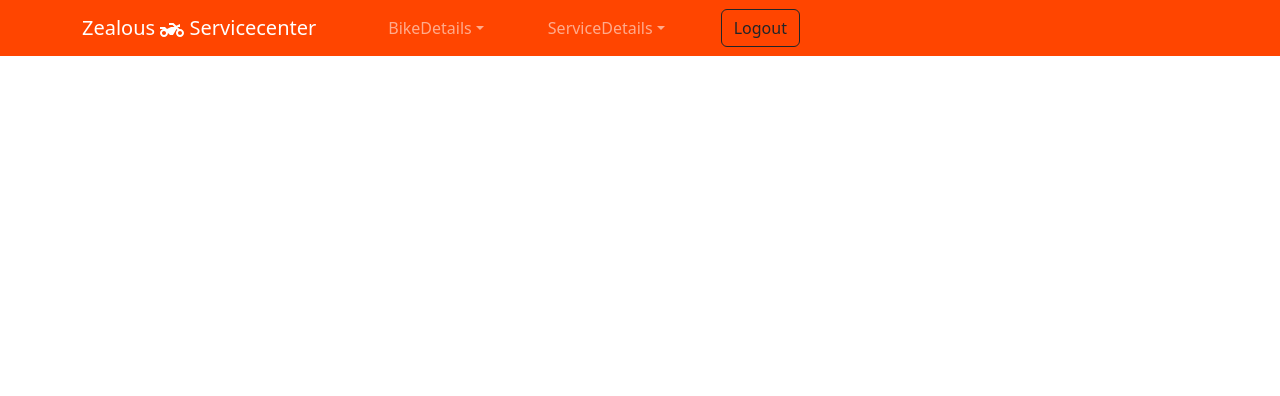
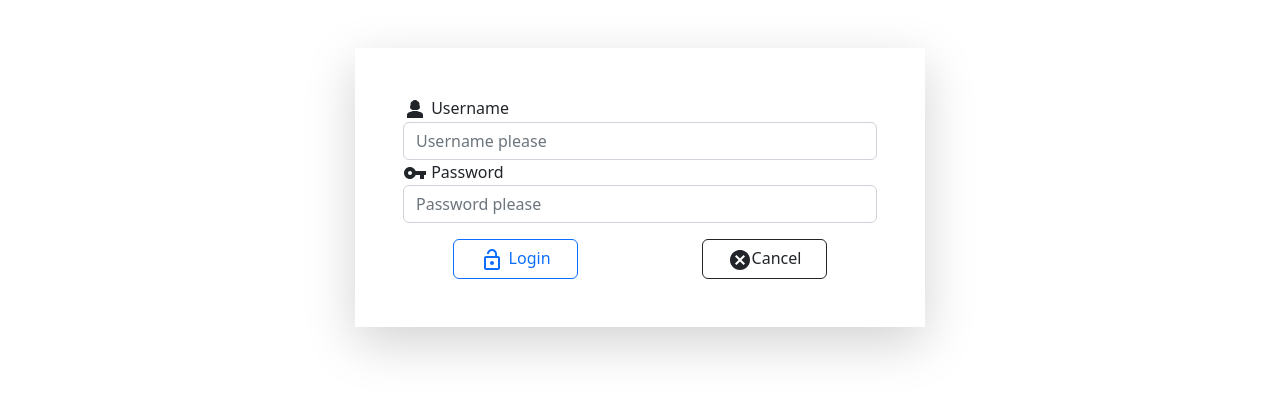
Before and after one commit to Manojkumar886/BikeServiceProject-Forntend, a React (Create React App) app: page / in a window 1280 px wide. Shown: the top 396 px of the page. Built offline with nearby package versions, Linux system fonts and the light colour scheme.

Commit message:
LoginPage is DONe

```diff
--- a/src/App.js
+++ b/src/App.js
@@ -2,6 +2,8 @@ import { BrowserRouter, Route, Routes } from "react-router-dom";
 import { Register01 } from "./BikeServiceForm";
 import { ListallbikeDetails } from "./ListallBikeValues";
 import { ListallbServiceDetails } from "./ListallServiceDetails";
+import { Login } from "./LoginPage";
+
 import { Newservicedetail } from "./NewserviceDetails";
 import {  Homepage } from "./PageinHome";
 
@@ -10,7 +12,10 @@ import {  Homepage } from "./PageinHome";
 function App() {
   return (
     <>
-    <BrowserRouter>
+    {
+      (sessionStorage.getItem("auth"))?
+      <>
+      <BrowserRouter>
     <Homepage/>
     <Routes>
       <Route path="createbikedetails" exact element={<Register01/>}/>
@@ -20,6 +25,14 @@ function App() {
       <Route />
     </Routes>
     </BrowserRouter>
+      </>
+      :
+      <>
+      <Login/>
+      </>
+    }
+
+
     </>
   );
 }
--- a/src/LoginPage.js
+++ b/src/LoginPage.js
@@ -1,11 +1,11 @@
 import { useState } from "react"
-import { Register } from "./BikeServiceForm"
-
+import LockOpenIcon from '@mui/icons-material/LockOpen';
+import CancelIcon from '@mui/icons-material/Cancel';
+import Person3Icon from '@mui/icons-material/Person3';
+import VpnKeyIcon from '@mui/icons-material/VpnKey';
 
 export const Login=()=>
 {
-    const[cview,setCview]=useState(false)
-
     const[user,setUser]=useState({
         "username":"",
         "password":""
@@ -21,44 +21,51 @@ export const Login=()=>
         })
     }
 
-
-
     return(
         <>
-            {(cview)?
-            <>
-                {alert("new will call")}
-                <Register />
-            </>
-            :
-            <>
                 <div className="container">
                     <div className="row justify-content-center mt-5">
                         <div className="col-lg-6 col-md-8 col-sm-12 p-5 shadow-lg">
                             <div className="form group">
-                                <label>Username</label>
-                                <input type="text" onChange={onPerform} value={user.username} name="username" placeholder="Username please" className="form-control" />
+                                <label><Person3Icon></Person3Icon> Username</label>
+                                <input type="text"
+                                onChange={onPerform}
+                                value={user.username}
+                                name="username"
+                                placeholder="Username please"
+                                className="form-control" />
                             </div>
                             <div className="form group">
-                                <label>Password</label>
-                                <input type="password" onChange={onPerform} value={user.password} name="password" placeholder="Password please" className="form-control" />
+                                <label><VpnKeyIcon></VpnKeyIcon> Password</label>
+                                <input type="password"
+                                onChange={onPerform}
+                                value={user.password}
+                                name="password"
+                                placeholder="Password please"
+                                className="form-control" />
                             </div>
                             <div className="row justify-content-around mt-3">
-                                <button className="col-3 btn btn-outline-primary" onClick={async()=>{
-
+                                <button className="col-3 btn btn-outline-primary" onClick={()=>
+                                {
+                                    if(user.username==="MANOJKUMAR" && user.password==="manoj123")
+                                    {
+                                        sessionStorage.setItem("auth",user.username)
+                                        window.location.assign("/")
+                                    }
+                                    else{
+                                        alert("invalid values")
+                                    }
                                 }}>
-                                    <i class="bi bi-box-arrow-in-right"></i>Login
+                                    <LockOpenIcon></LockOpenIcon> Login
                                 </button>
                                 <button className="col-3 btn btn-outline-dark" type="reset">
-                                    <i class="bi bi-x-circle-fill"></i>Cancel
+                                    <CancelIcon></CancelIcon>Cancel
                                 </button>
                             </div>
 
                         </div>
                     </div>
                 </div>
-            </>
-            }
         </>
     )
 }
--- a/src/NewserviceDetails.js
+++ b/src/NewserviceDetails.js
@@ -1,4 +1,5 @@
 import { useState } from "react"
+
 
 export const Newservicedetail=()=>
 {
--- a/src/PageinHome.js
+++ b/src/PageinHome.js
@@ -28,7 +28,11 @@ export const Homepage=()=>{
                         </NavDropdown>
                         </Nav>
                         <Nav className="ms-5">
-                        <button className="btn btn-outline-dark me-5 "   >
+                        <button className="btn btn-outline-dark me-5 " onClick={()=>
+                        {
+                            sessionStorage.removeItem("auth");
+                            window.location.assign("/")
+                        }}>
                                 Logout
                         </button>
                         </Nav>
```
